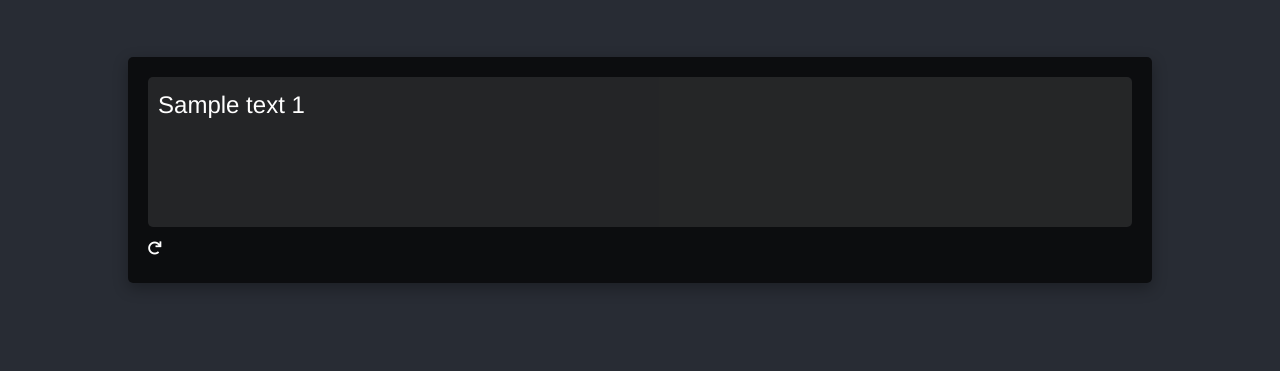
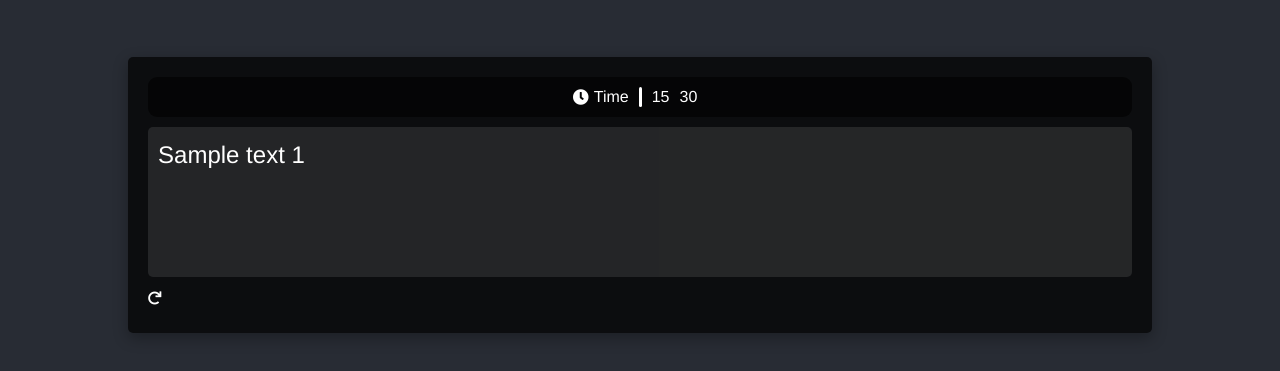
Before and after one commit to mamlaki/typingTest, a website: page index.html in a window 1280 px wide. Shown: the part 49-420 px from the top of the page. Drawn offline with Linux system fonts and the light colour scheme.

Commit message:
index.html/styles.scss: Added toolbar. No functionality for now.

```diff
--- a/assets/scss/styles.scss
+++ b/assets/scss/styles.scss
@@ -65,6 +65,54 @@ body {
   overflow: auto;
   padding: 10px;
   position: relative;
+}
+
+.toolbar {
+  display: flex;
+  justify-content: center;
+  align-items: center;
+  background: rgba(0, 0, 0, 0.6);
+  border-radius: 9px;
+  padding: 3px 10px;
+  margin-bottom: 10px;
+  font-size: 1.6rem;
+  height: 40px;
+
+  .mode-section {
+    display: flex;
+    align-items: center;
+
+    a {
+      text-decoration: none;
+      color: inherit;
+      display: flex;
+      align-items: center;
+      cursor: pointer;
+      transition: filter 0.5s ease;
+
+      &:hover {
+        filter: brightness(0.8);
+      }
+    }
+
+    .time-selector i {
+      margin-right: 5px;
+    }
+
+    .time-selection {
+      margin-right: 10px;
+    }
+
+    .separator {
+      content: "";
+      display: inline-block;
+      width: 3px;
+      border-radius: 9px;
+      height: 20px;
+      background-color: #FFF;
+      margin: 0 10px;
+    }
+  }
 }
 
 .focus-message {
--- a/index.html
+++ b/index.html
@@ -21,7 +21,18 @@
     </nav>
   </header>
   <div class="container">
+    <div class="toolbar">
+      <div class="mode-section">
+        <a class="time-selector">
+          <i class="fas fa-clock"></i> Time
+        </a>
+        <div class="separator"></div>
+        <a class="time-selection" href="#">15</a>
+        <a class="time-selection" href="#">30</a>
+      </div>
+    </div>
     <div class="typing-container">
+
       <div class="typing-area" contenteditable="true"></div>
       <div class="focus-message">
         <i class="fas fa-mouse-pointer"></i> Click here to focus
```
Also changed, not shown: assets/css/styles.css.
